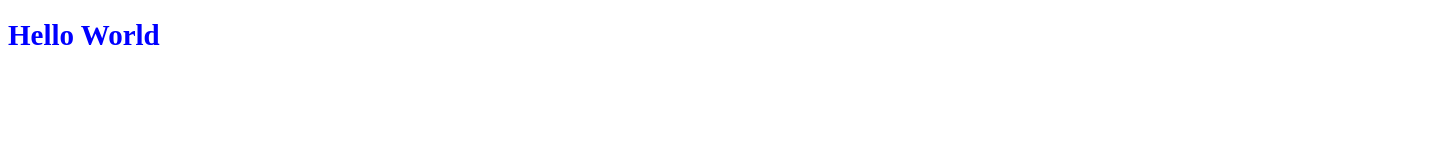
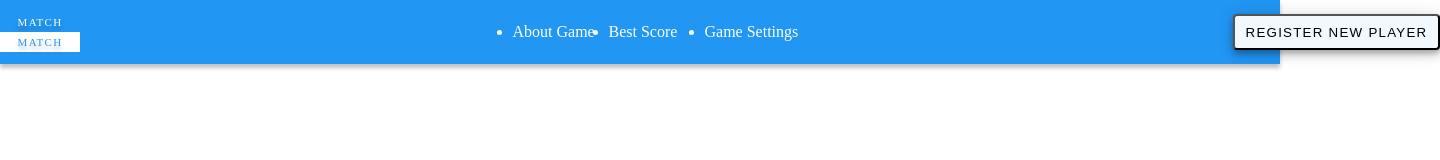
Before and after one commit to Lenko-Igor/match-match-game, a website built with webpack: page dist/index.html in a window 1280 px wide. Shown: the whole page, 1440 px wide, since content can reach past the window. Built offline with nearby package versions, Linux system fonts and the light colour scheme.

Commit message:
feat: tune webpack, typescript and start make Header

```diff
--- a/package.json
+++ b/package.json
@@ -19,6 +19,8 @@
     "node-sass": "^6.0.0",
     "sass-loader": "^11.1.1",
     "style-loader": "^2.0.0",
+    "ts-loader": "^9.1.2",
+    "typescript": "^4.2.4",
     "webpack": "^5.37.0",
     "webpack-cli": "^4.7.0"
   }
--- /dev/null
+++ b/src/components/header/header.scss
@@ -0,0 +1,52 @@
+.header {
+  background: #2196F3;
+  box-shadow: 0px 4px 4px rgba(0, 0, 0, 0.24);
+  .header-container {
+    padding: 12px 0;
+    display: flex;
+    justify-content: space-between;
+    align-items: center;
+    .header-logo {
+      background-color: #ffffff;
+      color: #2196F3;
+      .logo-up,
+      .logo-down {
+        width: 80px;
+        height: 20px;
+      }
+      .logo-up {
+        background-color: #2196F3;
+        color: #ffffff;
+      }
+      .logo-text {
+        font-weight: 500;
+        font-size: 11px;
+        line-height: 16px;
+        text-align: center;
+        letter-spacing: 1.25px;
+        text-transform: uppercase;
+        text-shadow: 0px 4px 4px rgba(0, 0, 0, 0.25);
+        padding-top: 2px;
+      }
+    }
+    .header-menu__items {
+      display: flex;
+      .header-menu__item {
+        width: 96px;
+        color: white;
+      }
+    }
+    .header-button {
+      display: block;
+      width: 207px;
+      height: 36px;
+      text-align: center;
+      letter-spacing: 1.25px;
+      text-transform: uppercase;
+      cursor: pointer;
+      background: #F2F9FE;
+      box-shadow: 0px 3px 5px rgba(0, 0, 0, 0.2), 0px 1px 18px rgba(0, 0, 0, 0.12), 0px 6px 10px rgba(0, 0, 0, 0.14);
+      border-radius: 4px;
+    }
+  }
+}
--- /dev/null
+++ b/src/components/header/header.ts
@@ -0,0 +1,60 @@
+import './header.css';
+import CreateElement from '../../create-element';
+
+export default class Header {
+  readonly feild: HTMLElement
+  readonly container: HTMLElement
+  readonly logo: HTMLElement
+  readonly menu: HTMLElement
+  readonly button: HTMLElement
+
+  constructor() {
+    this.feild = new CreateElement('header', ['header'], '').element;
+    this.container = this.createContainer();
+    this.logo = this.createLogo();
+    this.menu = this.createMenu();
+    this.button = this.createButton();
+    this.toPlaceElements(this.container, [this.logo, this.menu, this.button]);
+    this.toPlaceElements(this.feild, [this.container])
+  }
+
+  createContainer(): HTMLElement  {
+    const container = new CreateElement('div', ['container','header-container'], '');
+    return container.element
+  }
+
+  createLogo(): HTMLElement {
+    const logo = new CreateElement('div', ['header-logo'], '');
+    logo.element.innerHTML = `
+      <div class="logo-up">
+        <p class="logo-text">MATCH</p>
+      </div>
+      <div class="logo-down">
+        <p class="logo-text">MATCH</p>
+      </div>
+    `
+    return logo.element
+  }
+
+  createMenu(): HTMLElement  {
+    const menu = new CreateElement('menu', [], '');
+    menu.element.innerHTML = `
+      <ul class="header-menu__items">
+        <li class="header-menu__item">About Game</li>
+        <li class="header-menu__item">Best Score</li>
+        <li class="header-menu__item">Game Settings</li>
+      </ul>
+    `
+    return menu.element;
+  }
+
+  createButton(): HTMLElement {
+    const button = new CreateElement('button', ['header-button'], '');
+    button.element.innerHTML = 'register new player';
+    return button.element;
+  }
+
+  toPlaceElements(wrap: HTMLElement, arr: HTMLElement[]) {
+    arr.forEach(element => wrap.append(element));
+  }
+}
--- /dev/null
+++ b/src/create-element.ts
@@ -0,0 +1,27 @@
+export default class CreateElement {
+  readonly teg: string;
+  readonly class: string[];
+  readonly id: string;
+  readonly element: HTMLElement;
+
+  constructor(nameTeg: string, nameClass: string[], id: string) {
+    this.teg = nameTeg;
+    this.class = nameClass;
+    this.id = id;
+    this.element = this.createElement();
+  }
+
+  createElement(): HTMLElement {
+    const element = document.createElement(this.teg);
+
+    if (this.class.length) {
+      element.classList.add(...this.class);
+    };
+
+    if (this.id) {
+      element.id = this.id;
+    }
+
+    return element;
+  }
+}
--- a/src/index.js
+++ /dev/null
@@ -1,7 +0,0 @@
-import './styles/styles.css'
-
-const body = document.querySelector('body')
-const title = document.createElement('h1')
-
-title.innerHTML = 'Hello World'
-body.append(title)
--- /dev/null
+++ b/src/index.ts
@@ -0,0 +1,6 @@
+import './styles/styles.css';
+import mvc from './mvc';
+
+window.onload = () => {
+  mvc(document.body);
+}
--- /dev/null
+++ b/src/mvc.ts
@@ -0,0 +1,41 @@
+import AboutPage from './pages/about/about'
+
+export default function mvc(wrap: HTMLElement) {
+  // View
+  class View {
+    readonly wrap: HTMLElement
+
+    constructor(wrap: HTMLElement) {
+      this.wrap = wrap;
+      this.showPage()
+    }
+
+    showPage() {
+      const aboutPage = new AboutPage();
+      this.wrap.prepend(aboutPage.header);
+    }
+  }
+  // Model
+  class Model {
+    private view: object
+
+    constructor(view: object){
+      this.view = view;
+    }
+  }
+
+  // Controller
+  class Controller {
+    readonly wrap: HTMLElement
+    private model: object
+
+    constructor(wrap: HTMLElement, model: object){
+      this.wrap = wrap;
+      this.model = model;
+    }
+  }
+
+  const view = new View(wrap);
+  const model = new Model(view);
+  const controller = new Controller(wrap, model);
+}
--- /dev/null
+++ b/src/pages/about/about.ts
@@ -0,0 +1,10 @@
+//import CreateElement from '../../create-element';
+import Header from '../../components/header/header';
+
+export default class AboutPage {
+  readonly header: HTMLElement
+
+  constructor() {
+    this.header = new Header().feild;
+  }
+}
--- a/src/styles/styles.scss
+++ b/src/styles/styles.scss
@@ -1,4 +1,9 @@
-h1 {
-  font-size: 29px;
-  color: blue;
+* {
+  margin: 0;
+  padding: 0;
+  box-sizing: border-box;
 }
+.container {
+  width: 1440px;
+  margin: 0 auto;
+}
--- a/webpack.config.js
+++ b/webpack.config.js
@@ -6,7 +6,8 @@ const MiniCssExtractPlugin = require('mini-css-extract-plugin')
 module.exports = {
   context: path.resolve(__dirname, 'src'),
   mode: 'development',
-  entry: './index.js',
+  entry: './index.ts',
+  devtool: 'inline-source-map',
   output: {
     filename: 'bundle.js',
     path: path.resolve(__dirname, 'dist'),
@@ -14,12 +15,18 @@ module.exports = {
   plugins: [
     new HTMLWebpackPlugin({
       title: 'match-match-game',
+      template: './index.html',
     }),
     new CleanWebpackPlugin(),
     new MiniCssExtractPlugin()
   ],
   module: {
     rules: [
+      {
+        test: /\.tsx?$/,
+        use: 'ts-loader',
+        exclude: /node_modules/,
+      },
       {
         test: /\.css$/,
         use: [MiniCssExtractPlugin.loader, 'css-loader'],
@@ -37,5 +44,8 @@ module.exports = {
         use: ['file-loader'],
       }
     ]
-  }
+  },
+  resolve: {
+    extensions: ['.tsx', '.ts', '.js'],
+  },
 }
```
Also changed, not shown: src/index.html (added, +14 -0 lines), tsconfig.json (added, +72 -0 lines), dist/bundle.js, dist/index.html, dist/main.css, src/components/header/header.css (added), src/styles/styles.css, 3 other files.
